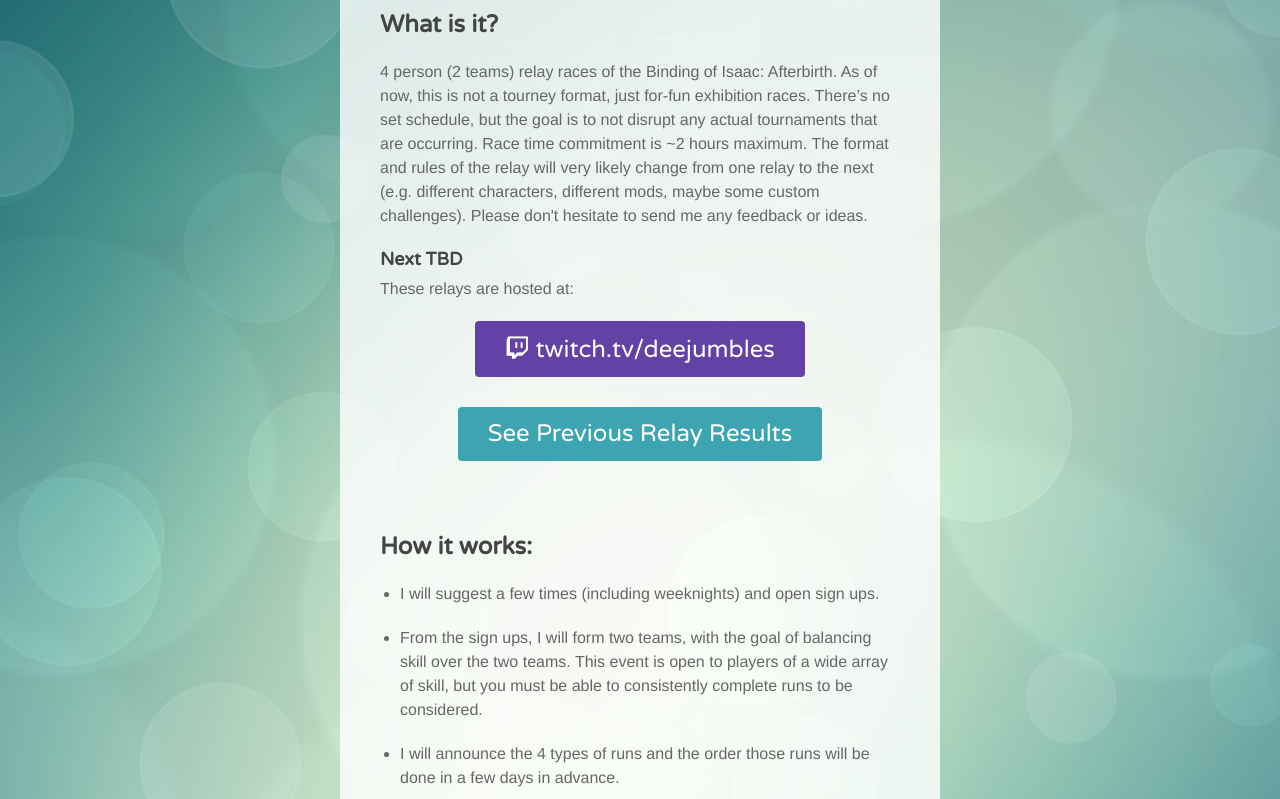
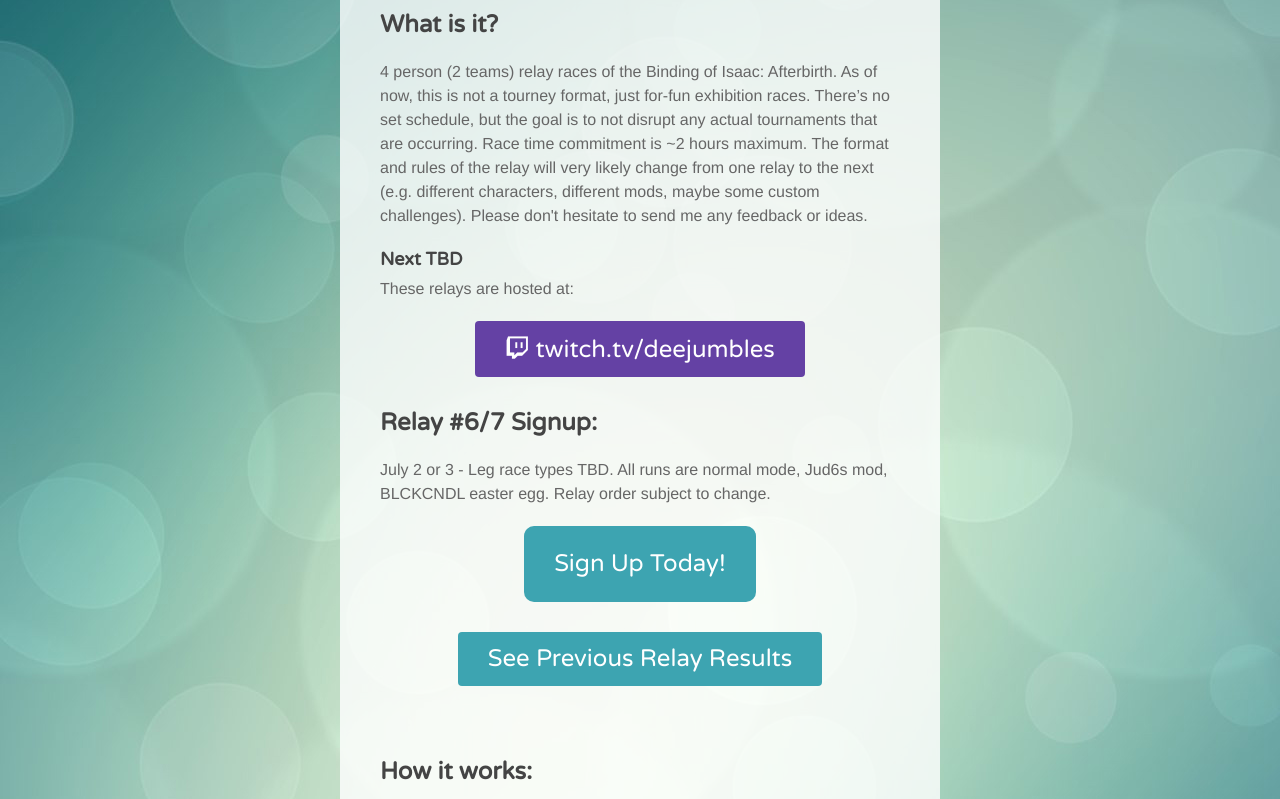
Before and after one commit to cranderveldt/deejumbles, a website: page rod/index.html in a window 1280 px wide. Shown: the part 484-1283 px from the top of the page. Drawn offline with Linux system fonts and the light colour scheme.

Commit message:
signups for 6/7

```diff
--- a/rod/index.html
+++ b/rod/index.html
@@ -44,12 +44,12 @@
     </div>
 
 
-    <!-- <h3 class="h3">Relay #4 Signup:</h3>
+    <h3 class="h3">Relay #6/7 Signup:</h3>
 
-    <p>June 11 or 12 - Cain, Isaac (<a href="http://bindingofisaacrebirth.gamepedia.com/Seeds" target="_blank">with D0NTST0P seed</a>), Judas (to Mega Satan), Lost. All runs are normal mode, Jud6s mod, BLCKCNDL easter egg. Relay order subject to change.</p>
+    <p>July 2 or 3 - Leg race types TBD.<!--  - Cain, Isaac (<a href="http://bindingofisaacrebirth.gamepedia.com/Seeds" target="_blank">with D0NTST0P seed</a>), Judas (to Mega Satan), Lost. --> All runs are normal mode, Jud6s mod, BLCKCNDL easter egg. Relay order subject to change.</p>
     <div class="signup-container">
-      <a href="https://goo.gl/t90sNU" class="signup-button">Sign Up Today!</a>
-    </div> -->
+      <a href="https://goo.gl/jZ81ss" class="signup-button">Sign Up Today!</a>
+    </div>
 
     <!-- <h3 class="h3">Relay #4</h3>
 
```
